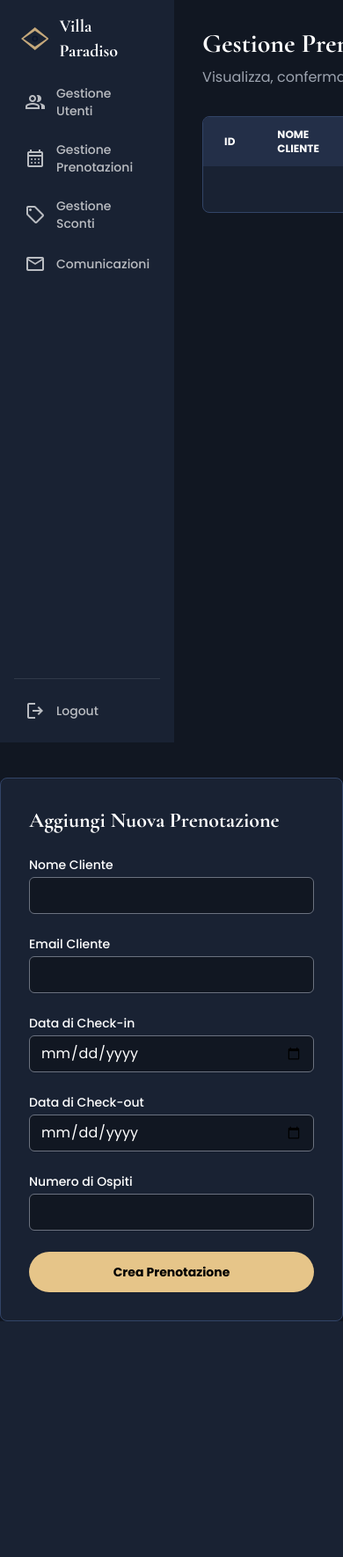
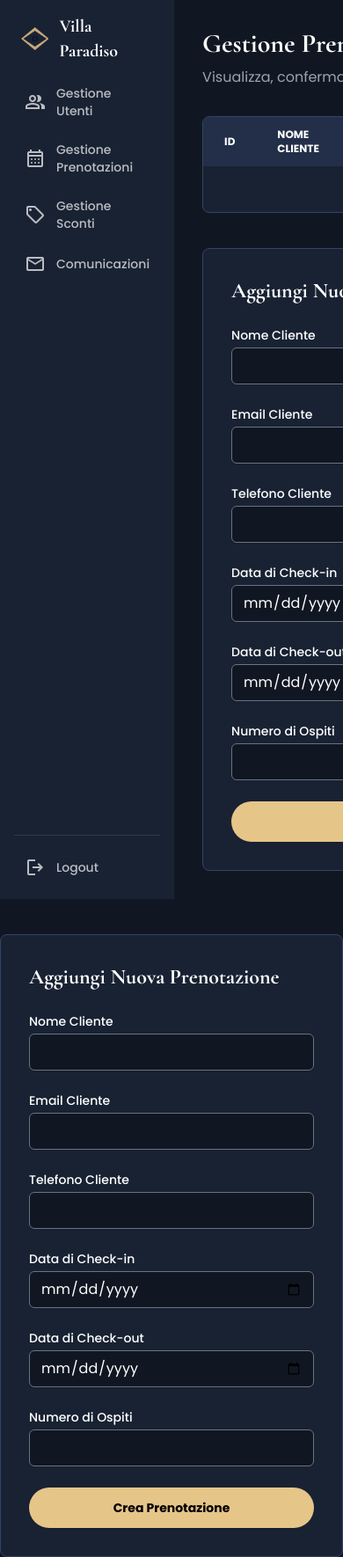
Before and after one commit to LucaWb17/HolidayHome, a PHP site: page /dasboardAdmingestionePrenotazio.php in a window 390 px wide. Shown: the whole page at 88% size. Before the commit the page ends 1502 px from the top, so only its background shows below. Run offline with PHP 8.4, Linux system fonts and the light colour scheme; a user stored in the database is signed in; data that the repository does not hold is empty; some libraries are stand-ins or nearby versions.

Commit message:
feat: Add phone number to registration and booking
This commit implements the user's request to add a phone number field to the application.

The changes include:
- **Database Schema:** The `users` and `bookings` tables have been updated with a `phone` column.
- **Backend Logic:** All relevant backend scripts (`register.php`, `create_booking.php`, `admin_create_booking.php`) have been updated to process and save the phone number.
- **Frontend Forms:** The phone number field has been added to the registration form, the main booking form, and the admin's manual booking form.
- **Display Areas:** The phone number is now displayed in the user's profile and in the booking details on the admin dashboard.

This feature is now fully integrated into the application.

```diff
--- a/dasboardAdmingestionePrenotazio.php
+++ b/dasboardAdmingestionePrenotazio.php
@@ -45,7 +45,7 @@ $result = $conn->query("SELECT * FROM bookings ORDER BY id DESC");
                         <tr>
                             <th class="px-6 py-3">ID</th>
                             <th class="px-6 py-3">Nome Cliente</th>
-                            <th class="px-6 py-3">Email</th>
+                            <th class="px-6 py-3">Contatti</th>
                             <th class="px-6 py-3">Date</th>
                             <th class="px-6 py-3 text-center">Ospiti</th>
                             <th class="px-6 py-3 text-center">Stato</th>
@@ -67,7 +67,10 @@ $result = $conn->query("SELECT * FROM bookings ORDER BY id DESC");
                                 <tr id="booking-row-<?php echo $row['id']; ?>" class="border-b border-[#324467] hover:bg-[#232f48]">
                                     <td class="px-6 py-4"><?php echo htmlspecialchars($row['id']); ?></td>
                                     <td class="px-6 py-4 font-medium text-white"><?php echo htmlspecialchars($row['name']); ?></td>
-                                    <td class="px-6 py-4"><?php echo htmlspecialchars($row['email']); ?></td>
+                                    <td class="px-6 py-4">
+                                        <div><?php echo htmlspecialchars($row['email']); ?></div>
+                                        <div class="text-xs text-gray-400"><?php echo htmlspecialchars($row['phone'] ?? 'N/A'); ?></div>
+                                    </td>
                                     <td class="px-6 py-4"><?php echo htmlspecialchars($row['check_in']) . ' - ' . htmlspecialchars($row['check_out']); ?></td>
                                     <td class="px-6 py-4 text-center"><?php echo htmlspecialchars($row['guests']); ?></td>
                                     <td class="px-6 py-4 text-center">
@@ -92,6 +95,47 @@ $result = $conn->query("SELECT * FROM bookings ORDER BY id DESC");
                         <?php endif; ?>
                     </tbody>
                 </table>
+            </div>
+
+            <!-- Add new booking form -->
+            <div class="mt-10 bg-[#192233] p-8 rounded-lg border border-[#324467]">
+                <h3 class="text-2xl font-bold mb-6 text-white font-serif">Aggiungi Nuova Prenotazione</h3>
+                <div id="add-booking-message" class="text-center mb-4 text-white"></div>
+                <form id="add-booking-form" class="space-y-6 max-w-2xl mx-auto">
+                    <div class="grid grid-cols-1 md:grid-cols-2 gap-6">
+                        <div>
+                            <label for="name" class="block text-sm font-medium text-white">Nome Cliente</label>
+                            <input type="text" name="name" id="name" required class="mt-1 block w-full rounded-md border-gray-500 bg-[#111722] text-white shadow-sm focus:border-[var(--c-gold)] focus:ring focus:ring-[var(--c-gold)] focus:ring-opacity-50">
+                        </div>
+                        <div>
+                            <label for="email" class="block text-sm font-medium text-white">Email Cliente</label>
+                            <input type="email" name="email" id="email" required class="mt-1 block w-full rounded-md border-gray-500 bg-[#111722] text-white shadow-sm focus:border-[var(--c-gold)] focus:ring focus:ring-[var(--c-gold)] focus:ring-opacity-50">
+                        </div>
+                    </div>
+                    <div>
+                        <label for="phone" class="block text-sm font-medium text-white">Telefono Cliente</label>
+                        <input type="tel" name="phone" id="phone" required class="mt-1 block w-full rounded-md border-gray-500 bg-[#111722] text-white shadow-sm focus:border-[var(--c-gold)] focus:ring focus:ring-[var(--c-gold)] focus:ring-opacity-50">
+                    </div>
+                     <div class="grid grid-cols-1 md:grid-cols-2 gap-6">
+                        <div>
+                            <label for="check_in" class="block text-sm font-medium text-white">Data di Check-in</label>
+                            <input type="date" name="check_in" id="check_in" required class="mt-1 block w-full rounded-md border-gray-500 bg-[#111722] text-white shadow-sm focus:border-[var(--c-gold)] focus:ring focus:ring-[var(--c-gold)] focus:ring-opacity-50">
+                        </div>
+                        <div>
+                            <label for="check_out" class="block text-sm font-medium text-white">Data di Check-out</label>
+                            <input type="date" name="check_out" id="check_out" required class="mt-1 block w-full rounded-md border-gray-500 bg-[#111722] text-white shadow-sm focus:border-[var(--c-gold)] focus:ring focus:ring-[var(--c-gold)] focus:ring-opacity-50">
+                        </div>
+                    </div>
+                     <div>
+                        <label for="guests" class="block text-sm font-medium text-white">Numero di Ospiti</label>
+                        <input type="number" name="guests" id="guests" min="1" required class="mt-1 block w-full rounded-md border-gray-500 bg-[#111722] text-white shadow-sm focus:border-[var(--c-gold)] focus:ring focus:ring-[var(--c-gold)] focus:ring-opacity-50">
+                    </div>
+                    <div>
+                        <button type="submit" class="w-full flex justify-center py-3 px-4 border border-transparent rounded-full shadow-sm text-sm font-bold text-black bg-[var(--c-gold-bright)] hover:bg-[var(--c-gold)] focus:outline-none focus:ring-2 focus:ring-offset-2 focus:ring-[var(--c-gold)] transition-all">
+                            Crea Prenotazione
+                        </button>
+                    </div>
+                </form>
             </div>
         </main>
     </div>
@@ -143,6 +187,10 @@ function updateStatus(bookingId, newStatus) {
                             <label for="email" class="block text-sm font-medium text-white">Email Cliente</label>
                             <input type="email" name="email" id="email" required class="mt-1 block w-full rounded-md border-gray-500 bg-[#111722] text-white shadow-sm focus:border-[var(--c-gold)] focus:ring focus:ring-[var(--c-gold)] focus:ring-opacity-50">
                         </div>
+                    </div>
+                    <div>
+                        <label for="phone" class="block text-sm font-medium text-white">Telefono Cliente</label>
+                        <input type="tel" name="phone" id="phone" required class="mt-1 block w-full rounded-md border-gray-500 bg-[#111722] text-white shadow-sm focus:border-[var(--c-gold)] focus:ring focus:ring-[var(--c-gold)] focus:ring-opacity-50">
                     </div>
                      <div class="grid grid-cols-1 md:grid-cols-2 gap-6">
                         <div>
--- a/register.php
+++ b/register.php
@@ -51,6 +51,10 @@
                     <input type="password" name="password" id="password" required class="mt-1 block w-full rounded-md border-gray-300 bg-white/20 text-white shadow-sm focus:border-[var(--c-gold)] focus:ring focus:ring-[var(--c-gold)] focus:ring-opacity-50">
                 </div>
                 <div>
+                    <label for="phone" class="block text-sm font-medium text-white">Numero di Telefono</label>
+                    <input type="tel" name="phone" id="phone" required class="mt-1 block w-full rounded-md border-gray-300 bg-white/20 text-white shadow-sm focus:border-[var(--c-gold)] focus:ring focus:ring-[var(--c-gold)] focus:ring-opacity-50">
+                </div>
+                <div>
                     <button type="submit" class="w-full flex justify-center py-2 px-4 border border-transparent rounded-full shadow-sm text-sm font-bold text-black bg-[var(--c-gold-bright)] hover:bg-[var(--c-gold)] focus:outline-none focus:ring-2 focus:ring-offset-2 focus:ring-[var(--c-gold)] transition-all">
                         Registrati
                     </button>
```
Also changed, not shown: CustomerArea.php (+6 -2 lines), appointment.php (+8 -2 lines), database.sql (+5 -3 lines), php/admin_create_booking.php (+5 -4 lines), php/create_booking.php (+5 -4 lines), php/register.php (+7 -6 lines).
